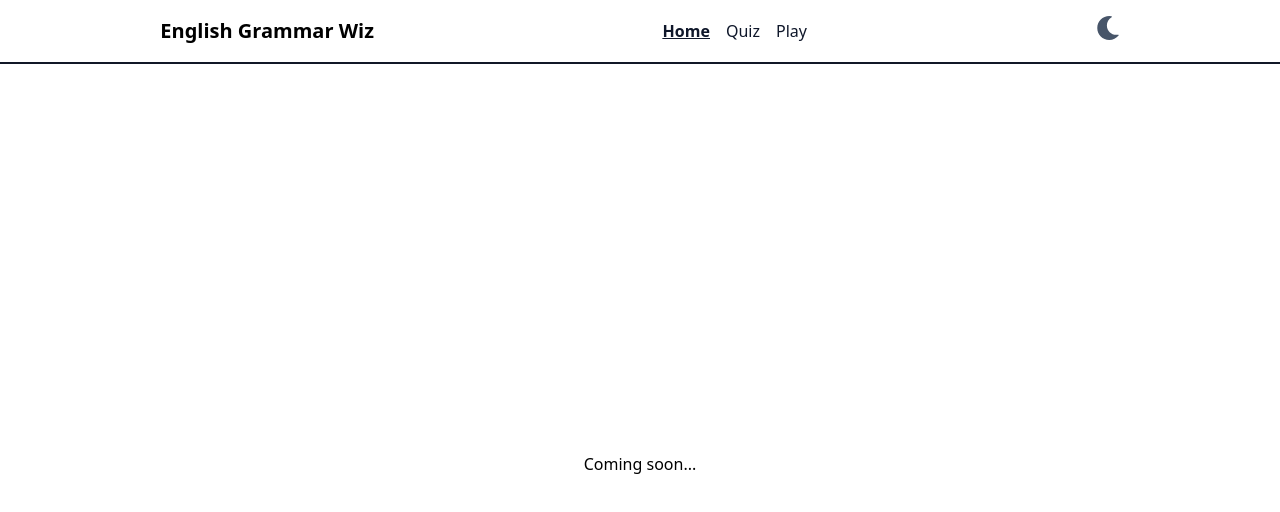
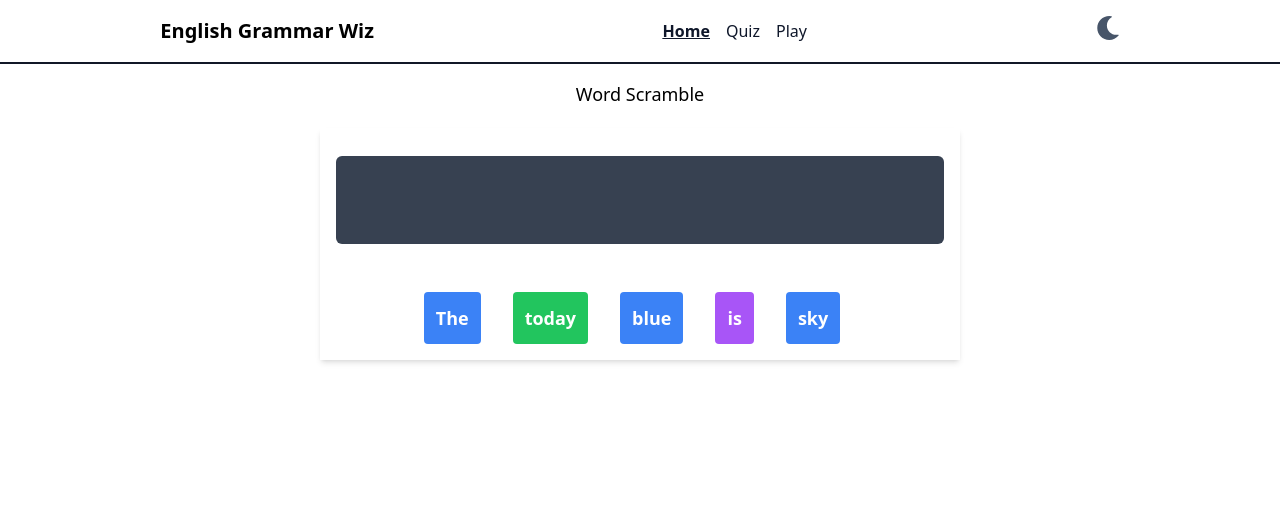
Before and after one commit to ajay020/grammar-wiz-web-app, a React (Create React App) app: page /play in a window 1280 px wide. Shown: the top 512 px of the page. Built offline with nearby package versions, Linux system fonts and the light colour scheme.

Commit message:
implemented word scramble game

```diff
--- /dev/null
+++ b/src/components/game/Game.tsx
@@ -0,0 +1,185 @@
+import React, { useState, useEffect } from "react";
+import WordBlock from "./WordBlock";
+import Button from "../common/Button";
+import { useTheme } from "../../theme/ThemeContext";
+
+const sentences = [
+  { id: "2", text: "The sky is blue today" },
+  { id: "3", text: "The moon is full and bright" },
+  { id: "4", text: "The sun is shining in the sky" },
+  { id: "1", text: "If it was not raining I would go outside" },
+];
+
+type ScrambledWordsProps = {
+  scrambledWords: string[];
+  onWordClick: (index: number) => void;
+};
+
+const ScrambledWords: React.FC<ScrambledWordsProps> = ({
+  scrambledWords,
+  onWordClick,
+}) => {
+  return (
+    <div className="mt-12 flex items-center  gap-4 justify-center flex-wrap">
+      {scrambledWords.map((word, index) => (
+        <WordBlock
+          key={word}
+          word={word}
+          onClick={() => {
+            onWordClick(index);
+          }}
+        />
+      ))}
+    </div>
+  );
+};
+
+type SentenceDisplayProps = {
+  userSentence: string[];
+  onWordClick: (index: number) => void;
+};
+
+const SentenceDisplay: React.FC<SentenceDisplayProps> = ({
+  userSentence,
+  onWordClick,
+}) => (
+  <div className="flex flex-wrap items-center w-full gap-4 px-2 bg-gray-700 justify-start rounded-md py-8">
+    {userSentence.map((word, index) => (
+      <div
+        key={index}
+        onClick={() => onWordClick(index)}
+        className="rounded cursor-pointer"
+      >
+        <span
+          className={`text-white rounded-md p-2 border-gray-100 ${
+            word !== "" ? "border" : ""
+          }`}
+        >
+          {word}
+        </span>
+      </div>
+    ))}
+  </div>
+);
+
+const Game = () => {
+  const [currentIndex, setCurrentIndex] = useState(0);
+  const [scrambledWords, setScrambledWords] = useState<string[]>([]); // Shuffled word order
+  const [userSentence, setUserSentence] = useState<string[]>([]); // User's current arrangement
+  const [score, setScore] = useState<number>(0);
+  const [isCorrect, setIsCorrect] = useState<boolean>(false);
+
+  const { isDarkMode } = useTheme();
+
+  useEffect(() => {
+    // Fetch a new sentence and shuffle its words
+    const sentence = sentences[currentIndex].text;
+    setScrambledWords(sentence.split(" ").sort(() => Math.random() - 0.5));
+    let arr: string[] = Array.from<string>({
+      length: sentence.split(" ").length,
+    }).fill("");
+    setUserSentence(arr);
+  }, [currentIndex]);
+
+  const scrambledWordClickHandler = (index: number) => {
+    const word = scrambledWords[index];
+    const newSentence = [...userSentence];
+    let idx = newSentence.findIndex((w) => w === "");
+    newSentence[idx] = word;
+    setUserSentence(newSentence);
+
+    setScrambledWords(scrambledWords.filter((w) => w !== word));
+
+    if (newSentence.join(" ") === sentences[currentIndex].text) {
+      setScore(score + 1);
+      setIsCorrect(true);
+    }
+  };
+
+  const userWordClickHandler = (index: number) => {
+    const word = userSentence[index];
+    const newSentence = [...userSentence];
+    newSentence[index] = "";
+    setUserSentence(newSentence);
+    setScrambledWords([...scrambledWords, word]);
+  };
+
+  const nextSentence = () => {
+    setCurrentIndex((prevIndex) => (prevIndex + 1) % sentences.length);
+    setUserSentence(
+      Array.from<string>({ length: scrambledWords.length }).fill("")
+    );
+    // setScore(0);
+    setIsCorrect(false);
+    setScrambledWords(scrambledWords.sort(() => Math.random() - 0.5));
+    // Reset the userSentence array
+  };
+
+  const tryAgain = () => {
+    const sentence = sentences[currentIndex].text;
+    setScrambledWords(sentence.split(" ").sort(() => Math.random() - 0.5));
+    setUserSentence(
+      Array.from<string>({ length: sentence.split(" ").length }).fill("")
+    );
+    // setScore(0);
+    setIsCorrect(false);
+    setCurrentIndex(currentIndex);
+  };
+
+  const displayResult = () => {
+    if (scrambledWords.length === 0) {
+      return (
+        <div className="container bg-white p-4 w-[400px] shadow-md rounded-md">
+          <div className="mt-3">
+            {isCorrect ? (
+              <>
+                <h1 className="text-gray-800 mb-3">
+                  {sentences[currentIndex].text}
+                </h1>
+                <p className="mb-3">Amazing! You got it right!</p>
+                <p className="mb-3">Score: {score}</p>
+
+                <Button className="" onClick={nextSentence}>
+                  Next Sentence
+                </Button>
+              </>
+            ) : (
+              <>
+                <p className="mb-3">That's not correct. Try again.</p>
+                <Button className="" onClick={tryAgain}>
+                  Try Again
+                </Button>
+              </>
+            )}
+          </div>
+        </div>
+      );
+    }
+  };
+
+  return (
+    <div className="w-1/2 mx-auto flex flex-col items-center justify-center">
+      {scrambledWords.length > 0 && (
+        <div
+          className={`container  bg-white shadow-md p-4 ${
+            isDarkMode ? "dark:bg-slate-800" : ""
+          }`}
+        >
+          <div className="mt-3 w-full">
+            <SentenceDisplay
+              userSentence={userSentence}
+              onWordClick={userWordClickHandler}
+            />
+            <ScrambledWords
+              scrambledWords={scrambledWords}
+              onWordClick={scrambledWordClickHandler}
+            />
+          </div>
+        </div>
+      )}
+      {displayResult()}
+    </div>
+  );
+};
+
+export default Game;
--- /dev/null
+++ b/src/components/game/WordBlock.tsx
@@ -0,0 +1,31 @@
+import React from "react";
+
+interface WordBlockProps {
+  word: string;
+  onClick?: () => void;
+}
+
+const WordBlock: React.FC<WordBlockProps> = ({ word, onClick }) => {
+  const getRandomColor = () => {
+    const colors = [
+      "bg-blue-500",
+      "bg-green-500",
+      "bg-yellow-500",
+      "bg-pink-500",
+      "bg-purple-500",
+      "bg-teal-500",
+      "bg-orange-500",
+    ];
+    return colors[Math.floor(Math.random() * colors.length)];
+  };
+
+  return (
+    <div
+      onClick={onClick}
+      className={`${getRandomColor()} mr-4 p-3 font-bold text-lg rounded cursor-pointer text-white`}
+    >
+      {word}
+    </div>
+  );
+};
+export default WordBlock;
--- a/src/pages/PlayPage.tsx
+++ b/src/pages/PlayPage.tsx
@@ -1,18 +1,26 @@
 import React from "react";
 import { useTheme } from "../theme/ThemeContext";
+import Game from "../components/game/Game";
 
 const PlayPage = () => {
   const { isDarkMode } = useTheme();
 
   return (
     <div
-      className={`flex justify-center items-center h-screen bg-white ${
+      className={`flex flex-col items-center  h-screen bg-white ${
         isDarkMode ? "dark:bg-slate-900" : ""
       }`}
     >
-      <h2 className={`text-black ${isDarkMode ? "dark:text-slate-200" : ""}`}>
-        Coming soon...
-      </h2>
+      <h1
+        className={`text-black text-lg mt-4 ${
+          isDarkMode ? "dark:text-slate-200" : ""
+        }`}
+      >
+        Word Scramble
+      </h1>
+      <div className="mt-5 w-full">
+        <Game />
+      </div>
     </div>
   );
 };
```
